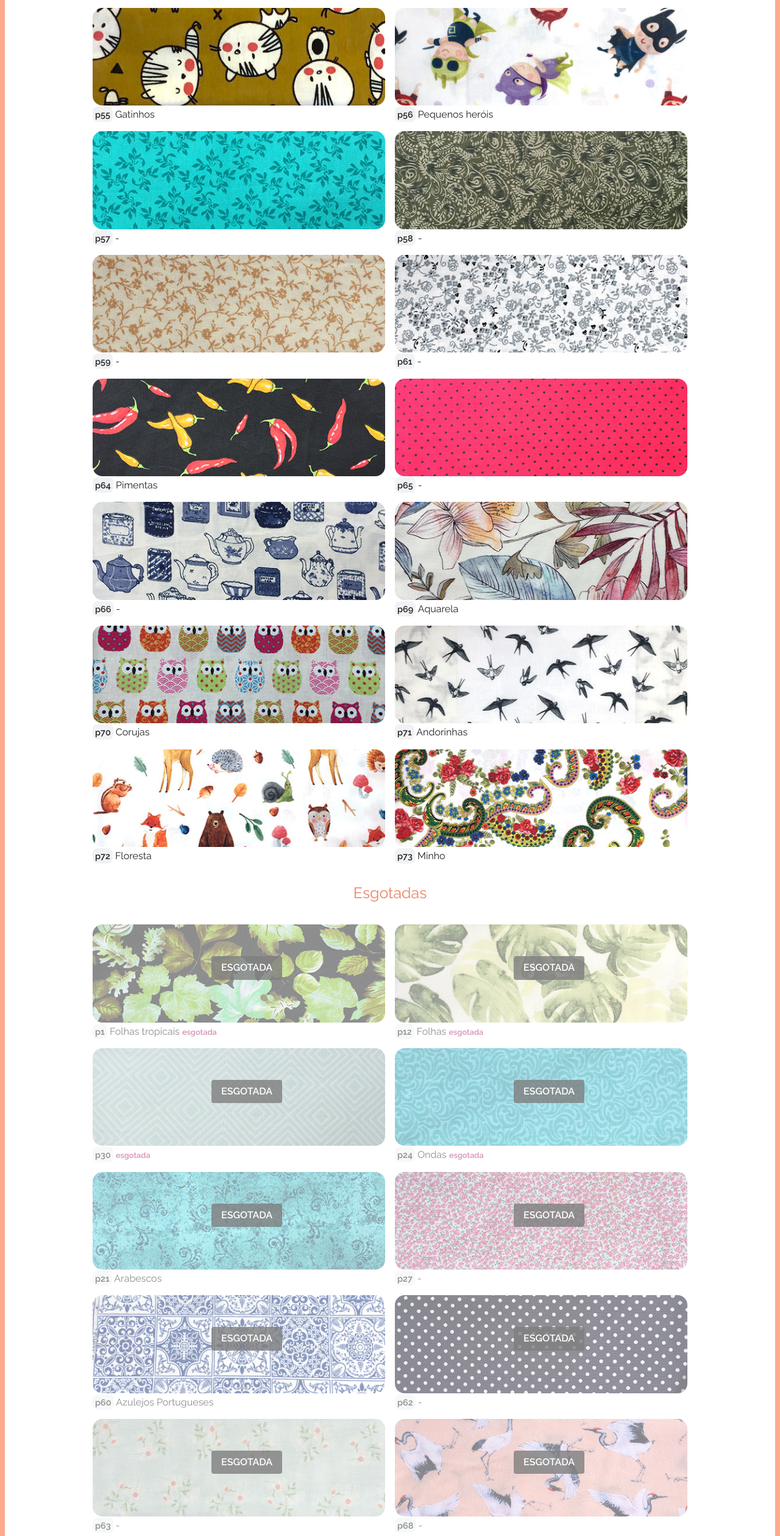
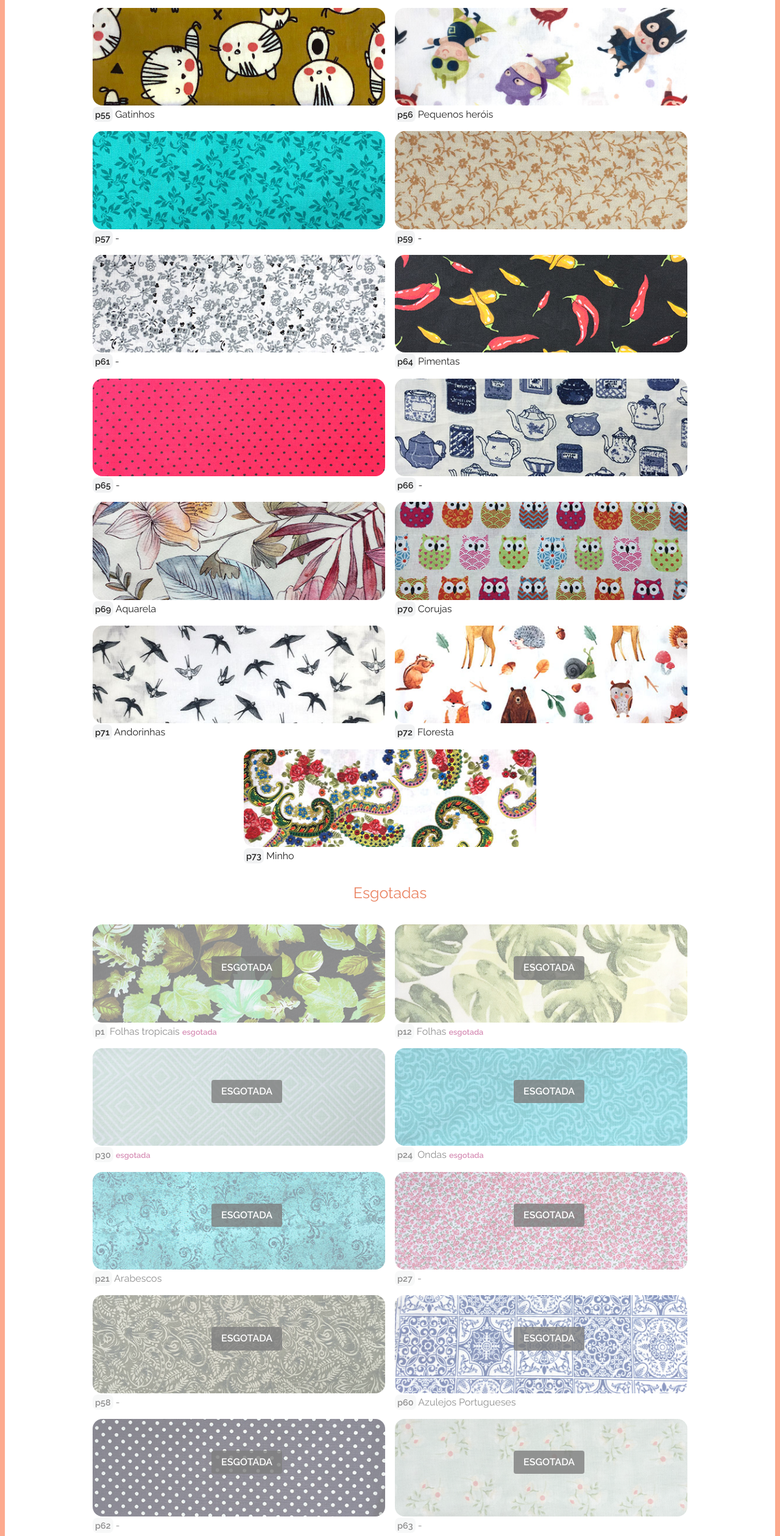
Before and after one commit to davidsiqueira/clarapache2020, a plain HTML site: page padroes.html in a window 1280 px wide. Shown: the part 3417-5936 px from the top of the page at 61% size. Drawn offline with nearby package versions, Linux system fonts and the light colour scheme.

Commit message:
Update padroes.html

```diff
--- a/padroes.html
+++ b/padroes.html
@@ -232,10 +232,7 @@
             <img src="img/padroes/p57.jpg" loading="lazy">
             <div class="label"><span class="label-code">p57</span> -</div>
         </div>
-        <div class="option-item">
-            <img src="img/padroes/p58.jpg" loading="lazy">
-            <div class="label"><span class="label-code">p58</span> -</div>
-        </div>
+
         <div class="option-item">
             <img src="img/padroes/p59.jpg" loading="lazy">
             <div class="label"><span class="label-code">p59</span> -</div>
@@ -309,6 +306,10 @@
             <div class="label"><span class="label-code">p27</span> -</div>
         </div>
         <div class="option-item esgotada">
+            <img src="img/padroes/p58.jpg" loading="lazy">
+            <div class="label"><span class="label-code">p58</span> -</div>
+        </div>
+        <div class="option-item esgotada">
             <img src="img/padroes/p60.jpg" loading="lazy">
             <div class="label"><span class="label-code">p60</span> Azulejos Portugueses</div>
         </div>
```
